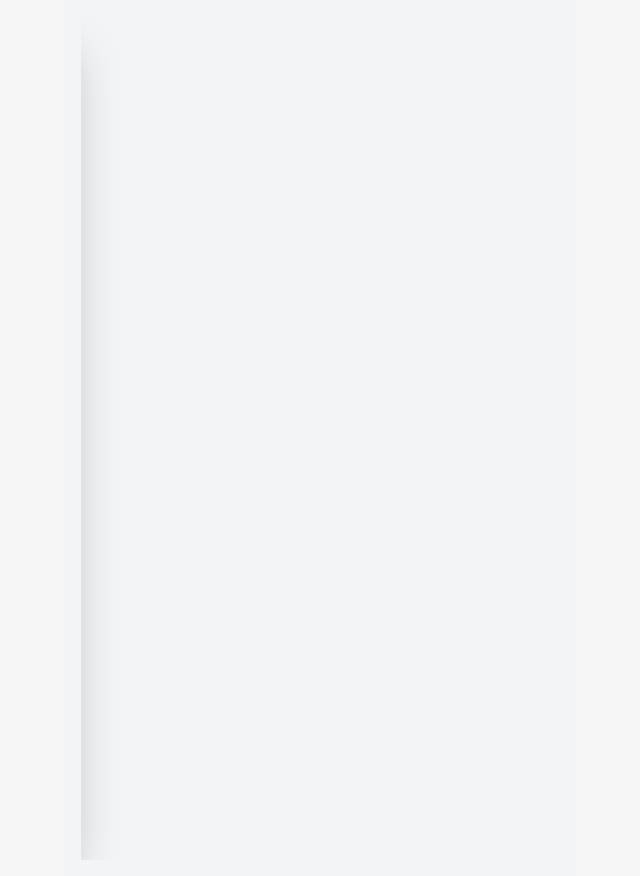
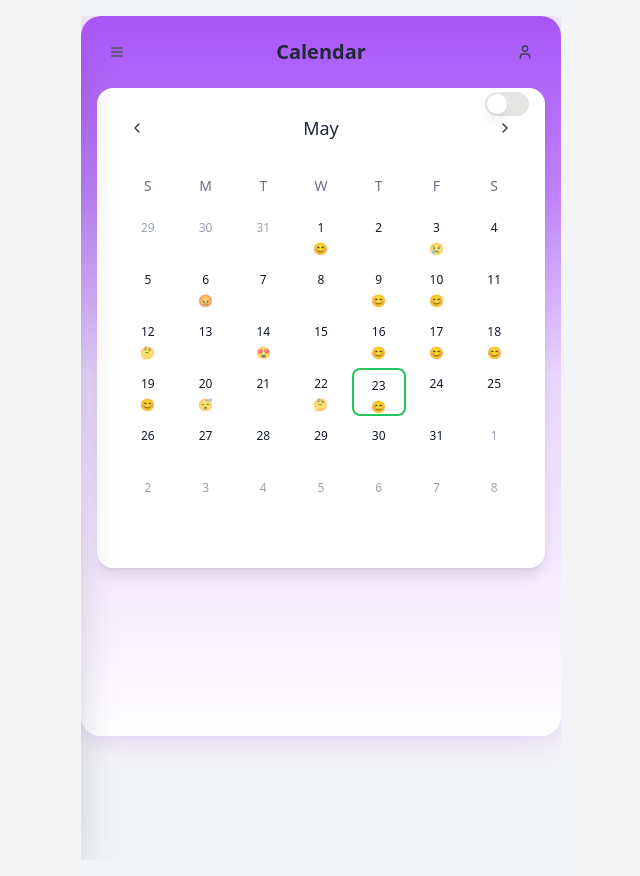
Before and after one commit to APPS-sookmyung/2025-EMORY-client, a React (Vite) app: page /calendar in a window 1280 px wide. Shown: the whole page, without its empty margins (319-959 px from the left). Built offline with nearby package versions, Linux system fonts and the light colour scheme.

Commit message:
feat: 기존 페이지와 캘린더 페이지 연결

```diff
--- a/src/App.tsx
+++ b/src/App.tsx
@@ -12,7 +12,7 @@ import LogoutConfirmPage from './pages/logout-confirm-page';
 import WithdrawalPage from './pages/withdrawal';
 import StartPage from './pages/start-page';
 import EmotionReportPage from './pages/emotion-report';
-
+import CalendarPage from './pages/calendar';
 import TimeCapsulePage from './pages/time-capsule';
 import DiaryWriting from './pages/diary-write';
 
@@ -29,6 +29,7 @@ function Router() {
       <Route path='/time-capsule' component={TimeCapsulePage} />
       {/*<Route component={NotFound} />*/}
       <Route path='/diary/write' component={DiaryWriting} />
+      <Route path='/calendar' component={CalendarPage} />
   {/*<Route component={NotFound} />*/ }
     </Switch >
   );
--- a/src/pages/calendar.tsx
+++ b/src/pages/calendar.tsx
@@ -1,16 +1,19 @@
 "use client"
 
 import { useState } from "react"
-import { ChevronLeft, ChevronRight, Menu, Plus, X, User } from "lucide-react"
-import { Button } from "../styles/components/ui/button"
+import { ChevronLeft, ChevronRight, Menu, Plus, X, User } from "lucide-react" // User 아이콘 추가
+import { Button } from "../components/ui/button"
 import { Switch } from "../components/ui/switch"
 import { Input } from "../components/ui/input"
 import { Textarea } from "../components/ui/textarea"
-import { useToast } from  "../hooks/use-toast"
-import { useLocation } from "wouter"
+import { useToast } from "../hooks/use-toast"
+import { useLocation } from 'wouter';
+import { Toaster } from "../components/ui/toaster"
+import Hamburger from "../components/common/Hamburger"
+
 
 // 기분 이모지 타입 정의
-type MoodEmoji = string
+type MoodEmoji = "😊" | "😢" | "😡" | "😴" | "🤔" | "😍"
 
 // 일기 데이터 타입 정의
 type DiaryEntry = {
@@ -29,21 +32,21 @@ type Schedule = {
 
 // 날짜별 기분 데이터 (예시)
 const moodData: Record<number, { emoji: MoodEmoji; isScraped: boolean }> = {
-  1: { emoji: "src/emoji1.png", isScraped: true },
-  3: { emoji: "src/emoji2.png", isScraped: false },
-  6: { emoji: "src/emoji3.png", isScraped: false },
-  9: { emoji: "src/emoji4.png", isScraped: true },
-  10: { emoji: "src/emoji5.png", isScraped: true },
-  11: { emoji: "src/emoji6.png", isScraped: true },
-  12: { emoji: "src/emoji7.png", isScraped: false },
-  14: { emoji: "src/emoji8.png", isScraped: false },
-  16: { emoji: "src/emoji9.png", isScraped: true },
-  17: { emoji: "src/emoji10.png", isScraped: true },
-  18: { emoji: "src/emoji11.png", isScraped: true },
-  19: { emoji: "src/emoji12.png", isScraped: true },
-  20: { emoji: "src/emoji13.png", isScraped: false },
-  22: { emoji: "src/emoji14.png", isScraped: false },
-  23: { emoji: "src/emoji15.png", isScraped: true },
+  1: { emoji: "😊", isScraped: true },
+  3: { emoji: "😢", isScraped: false },
+  6: { emoji: "😡", isScraped: false },
+  9: { emoji: "😊", isScraped: true },
+  10: { emoji: "😊", isScraped: true },
+  10: { emoji: "😊", isScraped: true },
+  12: { emoji: "🤔", isScraped: false },
+  14: { emoji: "😍", isScraped: false },
+  16: { emoji: "😊", isScraped: true },
+  17: { emoji: "😊", isScraped: true },
+  18: { emoji: "😊", isScraped: true },
+  19: { emoji: "😊", isScraped: true },
+  20: { emoji: "😴", isScraped: false },
+  22: { emoji: "🤔", isScraped: false },
+  23: { emoji: "😊", isScraped: true },
 }
 
 // 날짜별 일기 데이터 (예시)
@@ -53,7 +56,7 @@ const diaryData: Record<number, DiaryEntry> = {
     content: "새해가 밝았다. 올해는 더 열심히 살아보자고 다짐했다. 가족들과 함께 떡국을 먹으며 새해 인사를 나누었다.",
     image: "/placeholder.svg?height=200&width=300",
   },
-  9: {
+  6: {
     title: "힘든 하루",
     content:
       "오늘은 정말 힘든 하루였다. 일이 잘 풀리지 않아서 스트레스를 많이 받았다. 내일은 더 좋은 날이 되길 바란다.",
@@ -117,6 +120,7 @@ const initialScheduleData: Record<number, Schedule[]> = {
 }
 
 export default function MoodCalendar() {
+  const [, navigate] = useLocation()
   const [currentDate, setCurrentDate] = useState(new Date(2024, 4)) // May 2024
   const [showScrapedOnly, setShowScrapedOnly] = useState(false)
   const [selectedDate, setSelectedDate] = useState<number | null>(null)
@@ -129,7 +133,6 @@ export default function MoodCalendar() {
   })
   const [scheduleDataState, setScheduleDataState] = useState<Record<number, Schedule[]>>(initialScheduleData) // 일정 데이터를 상태로 관리
 
-  const [, navigate] = useLocation() // useLocation 훅 사용
   const { toast } = useToast() // useToast 훅 사용
 
   // 오늘 날짜 (예시로 23일로 설정)
@@ -297,37 +300,37 @@ export default function MoodCalendar() {
   const showScheduleSelection = selectedDate && !selectedDiary
 
   return (
-    <div className="flex justify-center items-center min-h-screen bg-gray-100">
-      <div className="gradient-bg flex flex-col">
+    <div className="flex justify-center min-h-screen bg-gray-100">
+      {" "}
+
+<div className="gradient-bg flex flex-col max-h-[90vh]">
+        {" "}
         {/* Header */}
         <div className="flex items-center justify-between p-4 flex-shrink-0">
-          <Button variant="ghost" size="icon" className="text-gray-700">
+          <Hamburger variant="ghost" size="icon" className="text-gray-700">
             <Menu className="h-6 w-6" />
-          </Button>
+          </Hamburger>
 
           <h1 className="text-xl font-semibold text-gray-800">Calendar</h1>
 
           {/* 마이페이지 아이콘 */}
-          <Button variant="ghost" size="icon" className="text-gray-700" onClick={() => alert("마이페이지로 이동")}>
+          <Button variant="ghost" size="icon" className="text-gray-700" onClick={() => navigate('/my-page')}>
             <User className="h-6 w-6" />
           </Button>
         </div>
 
-        {/* Scrollable Content Area */}
+        {/* Scrollable Content Area - 모든 콘텐츠 포함 */}
         <div className="flex-grow overflow-y-auto custom-scrollbar px-4 pb-4">
           <div className="bg-white rounded-2xl shadow-lg p-6 w-full relative">
-            {" "}
-            {/* relative 추가 */}
             {/* Switch (캘린더 박스 우측 상단) */}
-            <div className="absolute top-4 right-4 z-10">
-              {" "}
-              {/* absolute, top-4, right-4, z-10 추가 */}
+            <div className="absolute top-1 right-4 z-10">
               <Switch
                 checked={showScrapedOnly}
                 onCheckedChange={setShowScrapedOnly}
                 className="data-[state=checked]:bg-green-600"
               />
             </div>
+
             {/* Month Navigation */}
             <div className="flex items-center justify-between mb-6">
               <Button variant="ghost" size="icon" onClick={() => navigateMonth("prev")} className="h-8 w-8">
@@ -340,6 +343,7 @@ export default function MoodCalendar() {
                 <ChevronRight className="h-4 w-4" />
               </Button>
             </div>
+
             {/* Days of Week Header */}
             <div className="grid grid-cols-7 gap-1 mb-2">
               {daysOfWeek.map((day) => (
@@ -348,6 +352,7 @@ export default function MoodCalendar() {
                 </div>
               ))}
             </div>
+
             {/* Calendar Grid */}
             <div className="grid grid-cols-7 gap-1 mb-6">
               {calendarDays.map((date, index) => (
@@ -379,6 +384,7 @@ export default function MoodCalendar() {
                 </div>
               ))}
             </div>
+
             {/* 선택된 날짜의 일기 내용 */}
             {selectedDate && selectedDiary && (
               <div className="space-y-4">
@@ -403,13 +409,15 @@ export default function MoodCalendar() {
                 )}
               </div>
             )}
+
             {/* 일정 선택 화면 (일기가 없는 날짜에만 표시) */}
             {showScheduleSelection && (
               <div className="space-y-4">
                 <div className="text-center text-gray-700 font-medium">일기를 쓸 당신의 하루를 선택하세요</div>
 
                 {/* 통합된 일정 목록 (Google 캘린더 + 사용자 추가) */}
-                <div className="space-y-2 max-h-[250px] overflow-y-auto pr-2 custom-scrollbar">
+                <div className="space-y-2 max-h-[200px] overflow-y-auto pr-2 custom-scrollbar">
+                  {" "}
                   {selectedDateSchedules.length > 0 ? (
                     selectedDateSchedules.map((schedule) => (
                       <div
@@ -440,7 +448,7 @@ export default function MoodCalendar() {
                       <div className="text-sm">이 날짜에는 일정이 없습니다</div>
                     </div>
                   )}
-                  {/* 새 일정 추가 버튼 - 모달을 띄우도록 변경 */}
+                  {/* 새 일정 추가 버튼  */}
                   <div
                     onClick={() => setShowAddScheduleModal(true)}
                     className="p-4 bg-green-300 rounded-lg cursor-pointer hover:bg-green-400 transition-colors flex items-center justify-center"
@@ -448,23 +456,18 @@ export default function MoodCalendar() {
                     <Plus className="h-6 w-6 text-white" />
                   </div>
                 </div>
+
+                {/* Let's talk to Emory Agent 버튼을 일정 선택 화면 안으로 이동 */}
+                <div className="pt-4">
+                  <Button onClick={() => navigate('/voice-chat')} className="w-full bg-gray-600 hover:bg-gray-700 text-white">
+                    {"Let's talk to Emory Agent"}
+                  </Button>
+                </div>
               </div>
             )}
           </div>
         </div>
-
-        {/* 하단 고정 버튼들 */}
-        <div className="flex-shrink-0 p-4 bg-white rounded-b-2xl shadow-lg">
-          <div className="space-y-2">
-            {/* Google 캘린더와 연동하기 버튼 삭제 */}
-            {showScheduleSelection && ( // showScheduleSelection이 true일 때만 표시
-              <Button onClick={handleTalkToAgent} className="w-full bg-gray-600 hover:bg-gray-700 text-white">
-                {"Let's talk to Emory Agent"}
-              </Button>
-            )}
       </div>
-        </div>
-
       {/* 일정 추가 모달 */}
       {showAddScheduleModal && (
         <div className="fixed inset-0 bg-black bg-opacity-50 flex items-center justify-center p-4 z-50">
@@ -518,7 +521,6 @@ export default function MoodCalendar() {
           </div>
         </div>
       )}
-      </div>
       <Toaster />
     </div>
   )
```
Lines whose indentation alone changed are shown as unchanged.
